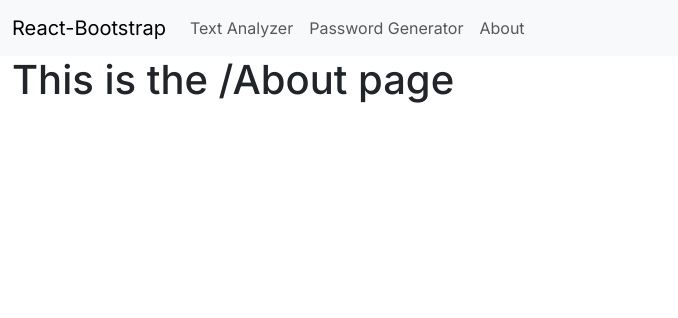
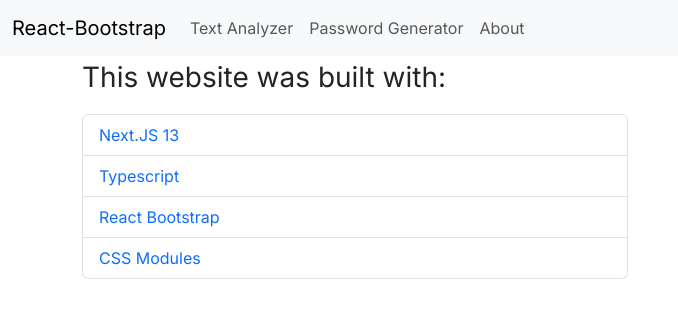
Before and after one commit to nortonx/next-personal, a Next.js app: page /about in a window 1280 px wide. Shown: the top 318 px of the page, without its empty margins (0-678 px from the left). Built offline with nearby package versions, Linux system fonts and the light colour scheme.

Commit message:
feat: created about page content.

```diff
--- /dev/null
+++ b/src/app/about/page.module.css
@@ -0,0 +1,3 @@
+.link {
+  text-decoration: none;
+}
--- a/src/app/about/page.tsx
+++ b/src/app/about/page.tsx
@@ -1,12 +1,55 @@
 "use client"
 
-import { Container } from "react-bootstrap";
+import { Container, Row, Col, ListGroup } from "react-bootstrap";
+import styles from "./page.module.css"
 
 const AboutPage = () => {
+  const ITEMS = [
+    {
+      name: 'Next.JS 13',
+      url: 'https://nextjs.org/'
+    },
+    {
+      name: 'Typescript',
+      url: 'https://www.typescriptlang.org/'
+    },
+    {
+      name: 'React Bootstrap',
+      url: 'https://react-bootstrap.github.io/'
+    },
+    {
+      name: 'CSS Modules',
+      url: 'https://github.com/css-modules/css-modules'
+    }
+  ];
+
   return(
     <main data-testid="about">
-      <Container fluid>
-        <h1>This is the /About page</h1>
+      <Container>
+        <Row>
+          <Col>
+            <div>
+              <p className="fs-3">This website was built with:</p>
+              <ListGroup as="ul">
+                {ITEMS.map(item => {
+                  return(
+                    <ListGroup.Item as="li" key={item.name}>
+                      <a
+                        href={item.url}
+                        target="_blank"
+                        className={styles.link}
+                      >
+                        {item.name}
+                      </a>
+                    </ListGroup.Item>
+                  )
+                })}
+              </ListGroup>
+            </div>
+          </Col>
+          <Col></Col>
+
+        </Row>
       </Container>
     </main>
   )
--- a/tsconfig.json
+++ b/tsconfig.json
@@ -15,7 +15,7 @@
     "moduleResolution": "bundler",
     "resolveJsonModule": true,
     "isolatedModules": true,
-    "jsx": "react-jsx",
+    "jsx": "preserve",
     "incremental": true,
     "plugins": [
       {
```
